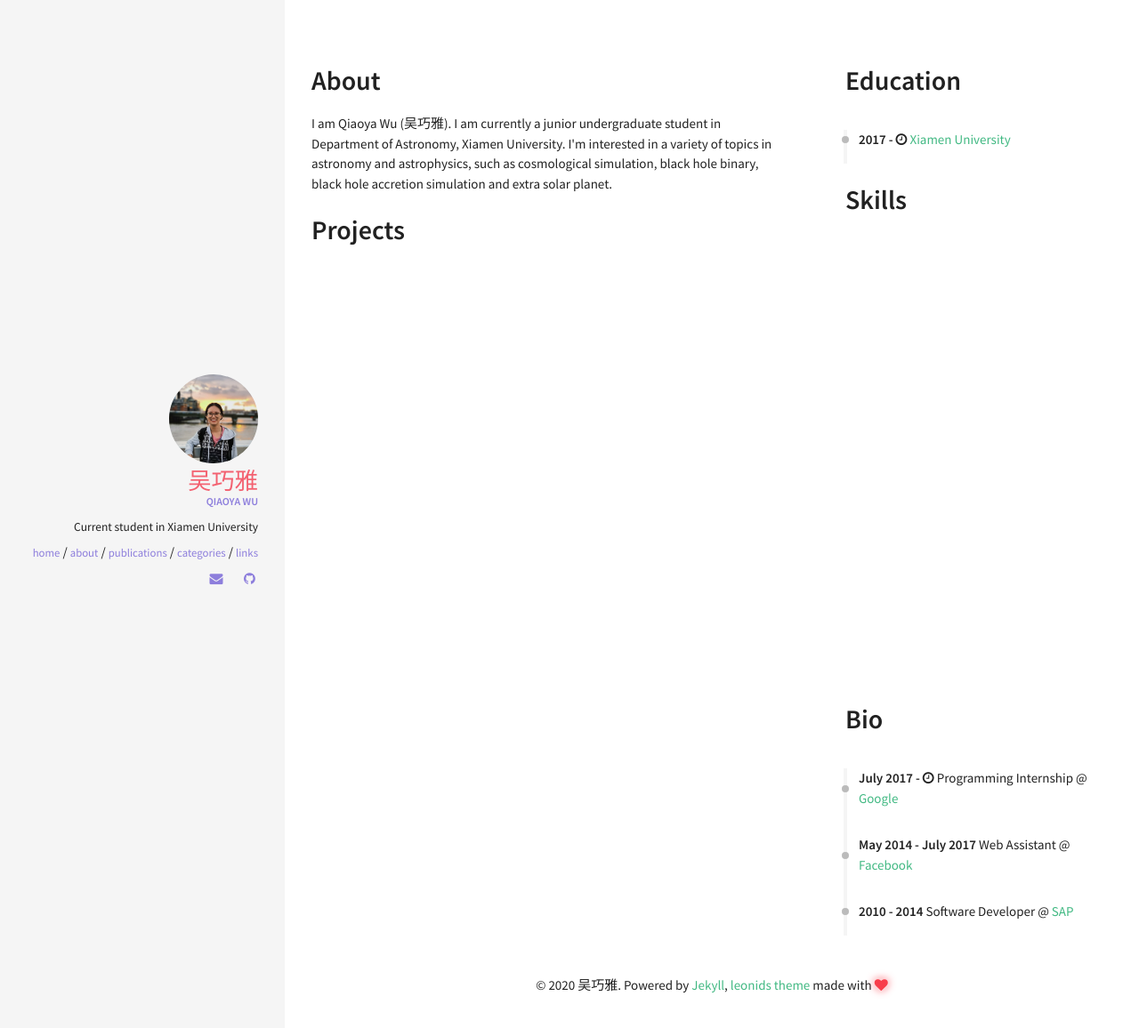
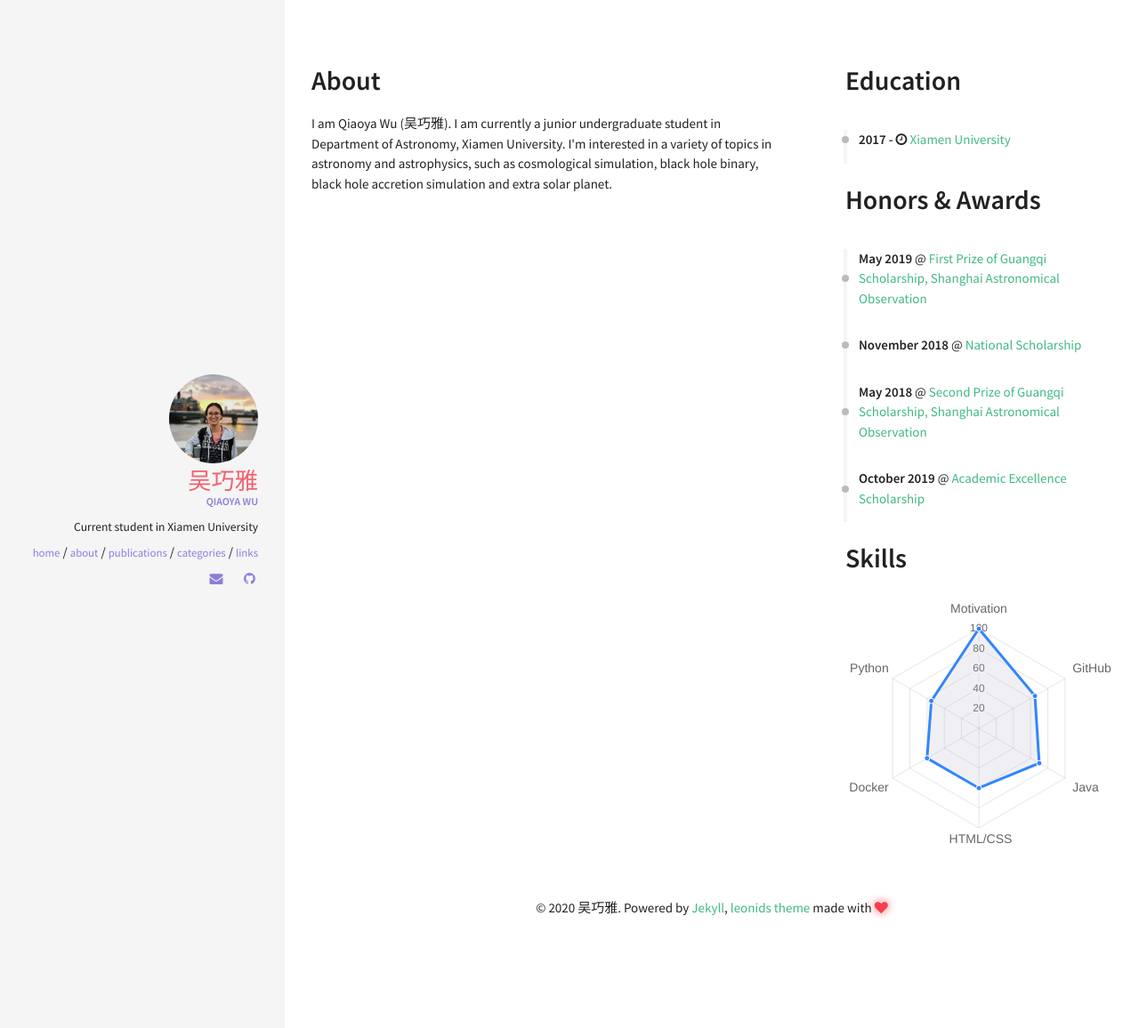
Before and after one commit to QiaoyaWu/qiaoyawu.github.io, a Jekyll site: the page built from about.html, in a window 1280 px wide. Shown: the top 1156 px of the page at 89% size. Built offline with Jekyll 4.4.1, drawn with Linux system fonts in a browser that asks for light colours; nearby versions of some CDN libraries.

Commit message:
change about

```diff
--- /dev/null
+++ b/_data/index/Honors.yml
@@ -0,0 +1,21 @@
+# careers section data
+# if you don't have language feature(language.yml is empty), ignore "i18n" items
+- name: First Prize of Guangqi Scholarship, Shanghai Astronomical Observation
+  link:
+  date: May 2019
+  job:
+
+- name: National Scholarship
+  link:
+  date: November 2018
+  job:
+
+- name: Second Prize of Guangqi Scholarship, Shanghai Astronomical Observation
+  link:
+  date: May 2018
+  job:
+
+- name: Academic Excellence Scholarship
+  link:
+  date: October 2019
+  job:
--- a/_data/index/careers.yml
+++ /dev/null
@@ -1,16 +0,0 @@
-# careers section data
-# if you don't have language feature(language.yml is empty), ignore "i18n" items
-- name: Google
-  link: http://www.google.com/
-  date: July 2017 - <i class="fa fa-clock-o" aria-hidden="true" title="Until Now"></i>
-  job: Programming Internship
-
-- name: Facebook
-  link: http://www.facebook.com/
-  date: May 2014 - July 2017
-  job: Web Assistant
-
-- name: SAP
-  link: https://www.sap.com/
-  date: 2010 - 2014
-  job: Software Developer
--- a/_includes/sections/career.html
+++ b/_includes/sections/honors.html
@@ -1,8 +1,8 @@
-<h1><span data-i18n="skills.my_skills">Bio</span></h1>
+<h1><span data-i18n="skills.my_skills">Honors & Awards</span></h1>
 
 <div class="archive">
   <div class="timeline" id="timeline">
-    {% for career in site.data.index.careers %}
+    {% for career in site.data.index.Honors %}
           <div class="archive-title"><div class="archive-year"><strong>{{ career.date }}</strong> {{ career.job }} @ <a href="{{ career.link }}">{{ career.name }}</a></div></div>
     {% endfor %}
   </div>
--- a/_layouts/resume.html
+++ b/_layouts/resume.html
@@ -9,11 +9,6 @@ layout: default
             </div>
         </div>
 
-        <div class="row">
-            <div class="col">
-                {% include sections/projects.html %}
-            </div>
-        </div>
     </div>
 
     <div class="col l4 offset-l1">
@@ -21,10 +16,10 @@ layout: default
           {% include sections/education.html %}
       </div>
         <div class="row">
-            {% include sections/skills.html %}
+            {% include sections/honors.html %}
         </div>
         <div class="row">
-            {% include sections/career.html %}
+            {% include sections/skills.html %}
         </div>
 
     </div>
```
Also changed, not shown: _data/index/skills.yml (renamed from _data/index/Honors & Awards.yml), _includes/sections/skills.html (line endings or trailing spaces).
